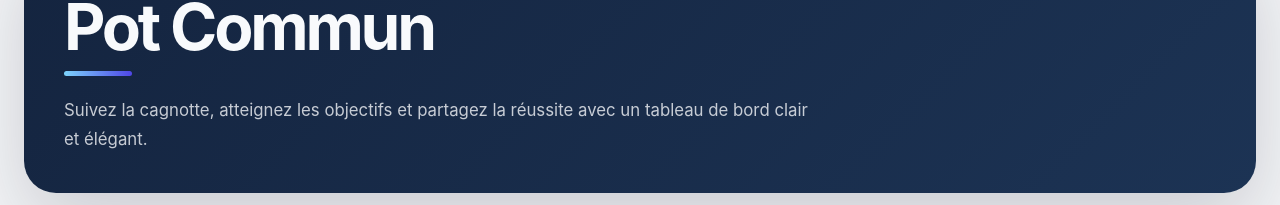
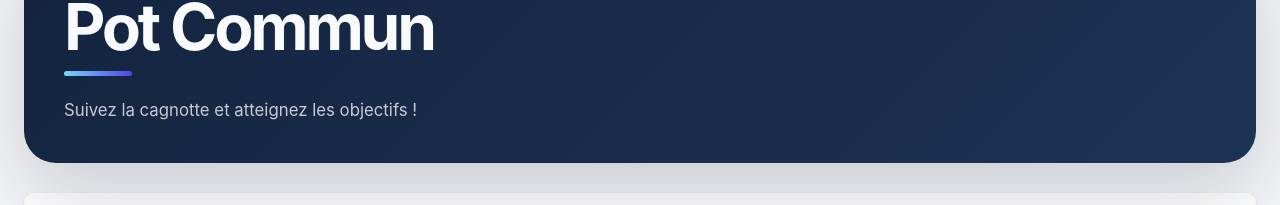
Before and after one commit to mickablondo/pot-commun, an Angular app in the folder frontend/: page / in a window 1280 px wide. Shown: the part 98-303 px from the top of the page. Built offline with nearby package versions, Linux system fonts and the light colour scheme; no server answers.

Commit message:
chore: amélioration sous-titre

```diff
--- a/frontend/src/app/app.component.html
+++ b/frontend/src/app/app.component.html
@@ -4,8 +4,7 @@
       <h1>Pot Commun</h1>
       <div class="hero-accent"></div>
       <p class="hero-subtitle">
-        Suivez la cagnotte, atteignez les objectifs et partagez la réussite avec
-        un tableau de bord clair et élégant.
+        Suivez la cagnotte et atteignez les objectifs !
       </p>
     </div>
   </header>
```
